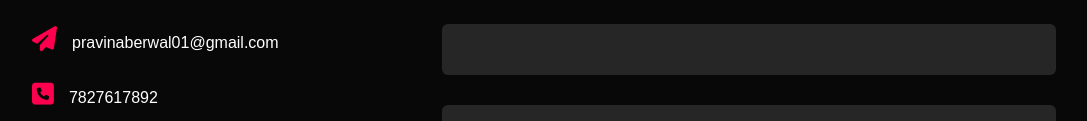
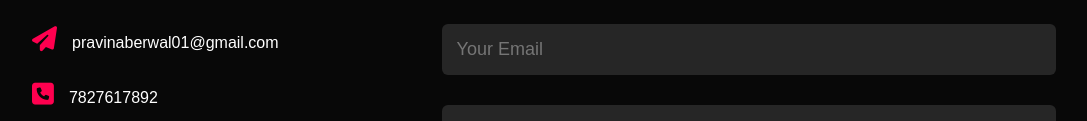
Before and after one commit to pravinaberwalia/PortWeb, a plain HTML site: page Index.html in a window 1280 px wide. Shown: the part 2318-2439 px from the top of the page, without its empty margins (96-1183 px from the left). Drawn offline with Linux system fonts and the light colour scheme.

Commit message:
Email Placeholder updated

```diff
--- a/Index.html
+++ b/Index.html
@@ -126,7 +126,7 @@
         <div class="contact-right">
             <form name="submit-to-google-sheet">
                 <input type="text" name="Name" placeholder="Your Name" required>
-                <input type="email" name="Email" plceholder="Your Email" required>
+                <input type="email" name="Email" placeholder="Your Email" required>
                 <textarea name="Message" rows="6" placeholder="Your Message"></textarea>
                 <button type="submit" class="btn btn2">Submit</button>
             </form>
```
